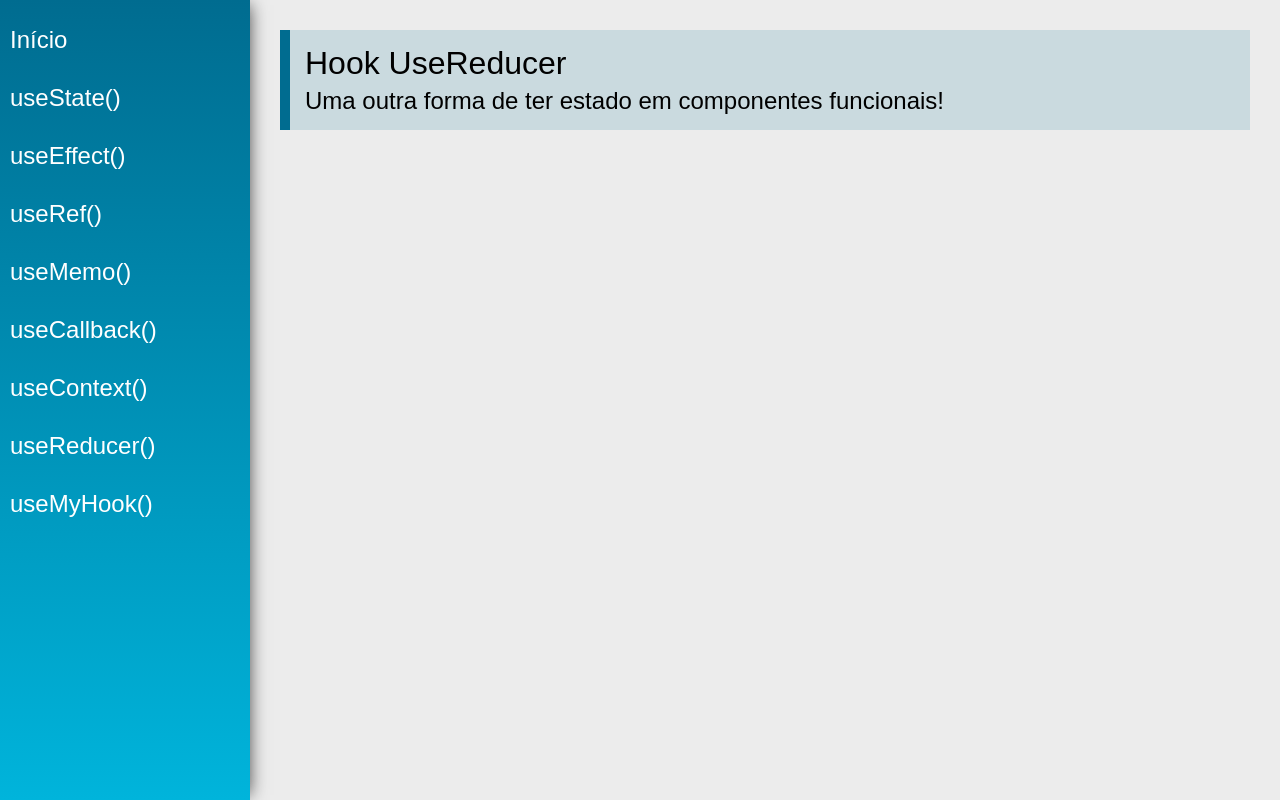
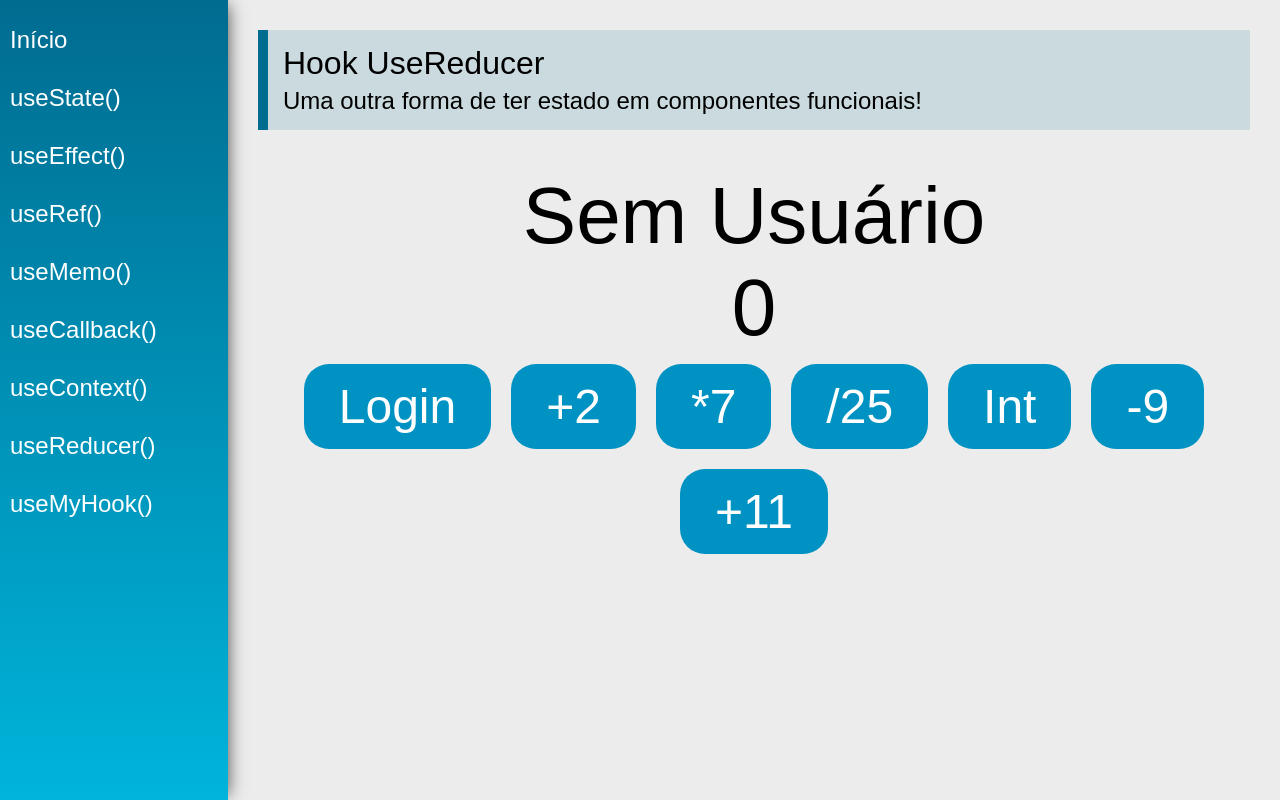
Before and after one commit to diogo-lima-flooxai/project-react-hooks, a React (Create React App) app: page /useReducer in a window 1280 px wide. Built offline with nearby package versions, Linux system fonts and the light colour scheme.

Commit message:
feat: add useReducer

```diff
--- /dev/null
+++ b/src/store/actions/index.js
@@ -0,0 +1,4 @@
+import { numberAdd2 } from "./number";
+import { login } from "./user";
+
+export { numberAdd2, login };
--- /dev/null
+++ b/src/store/actions/number.js
@@ -0,0 +1,3 @@
+export function numberAdd2(dispatch) {
+   dispatch({type: 'numberAdd2'})
+}
--- /dev/null
+++ b/src/store/actions/user.js
@@ -0,0 +1,3 @@
+export function login(dispatch, name){
+  dispatch({ type: "login", payload: name })
+}
--- /dev/null
+++ b/src/store/index.js
@@ -0,0 +1,13 @@
+import {reducer} from './reducers'
+
+const initialState = {
+  cart: [],
+  products: [],
+  user: null,
+  number: 0,
+};
+
+export {
+  initialState,
+  reducer
+}
--- /dev/null
+++ b/src/store/reducers/index.js
@@ -0,0 +1,9 @@
+import { numberReducer } from "./number";
+import { userReducer } from "./user";
+
+export function reducer(state, action) {
+
+  let newState = numberReducer(state, action)
+   return userReducer( newState, action)
+
+}
--- /dev/null
+++ b/src/store/reducers/number.js
@@ -0,0 +1,16 @@
+export function numberReducer(state, action) {
+  switch (action.type) {
+    case "numberAdd2":
+      return { ...state, number: state.number + 2 };
+    case "numberMulti7":
+        return { ...state, number: state.number * 7 };
+    case "numberDiv25":
+        return { ...state, number: state.number / 25 };
+    case "numberInt":
+        return { ...state, number: parseInt(state.number) };
+    case "numberAddN":
+        return { ...state, number: state.number + action.payload};
+    default:
+      return state;
+  }
+}
--- /dev/null
+++ b/src/store/reducers/user.js
@@ -0,0 +1,9 @@
+export function userReducer(state, action) {
+
+  switch (action.type) {
+    case "login":
+      return { ...state, user: { name: action.payload } };
+    default:
+      return state;
+  }
+}
--- a/src/views/examples/UseReducer.jsx
+++ b/src/views/examples/UseReducer.jsx
@@ -1,15 +1,51 @@
-import React from 'react'
-import PageTitle from '../../components/layout/PageTitle'
+import React, { useReducer } from "react";
+import PageTitle from "../../components/layout/PageTitle";
+
+import { initialState, reducer } from "../../store";
+import { numberAdd2, login } from '../../store/actions'
 
 const UseReducer = (props) => {
+  const [state, dispatch] = useReducer(reducer, initialState);
+
   return (
     <div className="UseReducer">
       <PageTitle
         title="Hook UseReducer"
         subtitle="Uma outra forma de ter estado em componentes funcionais!"
       />
+      <div className="center">
+        {state.user ? (
+          <span className="text">{state.user.name}</span>
+        ) : (
+          <span className="text">Sem Usuário</span>
+        )}
+        <span className="text">{state.number}</span>
+        <div>
+            <button className="btn" onClick={() => login(dispatch, 'João')}>
+            Login
+            </button>
+            <button className="btn" onClick={() => numberAdd2(dispatch) }>
+            +2
+            </button>
+            <button className="btn" onClick={() => dispatch({ type: "numberMulti7" })}>
+            *7
+            </button>
+            <button className="btn" onClick={() => dispatch({ type: "numberDiv25" })}>
+            /25
+            </button>
+            <button className="btn" onClick={() => dispatch({ type: "numberInt" })}>
+            Int
+            </button>
+            <button className="btn" onClick={() => dispatch({ type: "numberAddN", payload: -9 })}>
+            -9
+            </button>
+            <button className="btn" onClick={() => dispatch({ type: "numberAddN", payload: +11 })}>
+            +11
+            </button>
         </div>
-    )
-}
+      </div>
+    </div>
+  );
+};
 
-export default UseReducer
+export default UseReducer;
```
Lines whose indentation alone changed are shown as unchanged.
